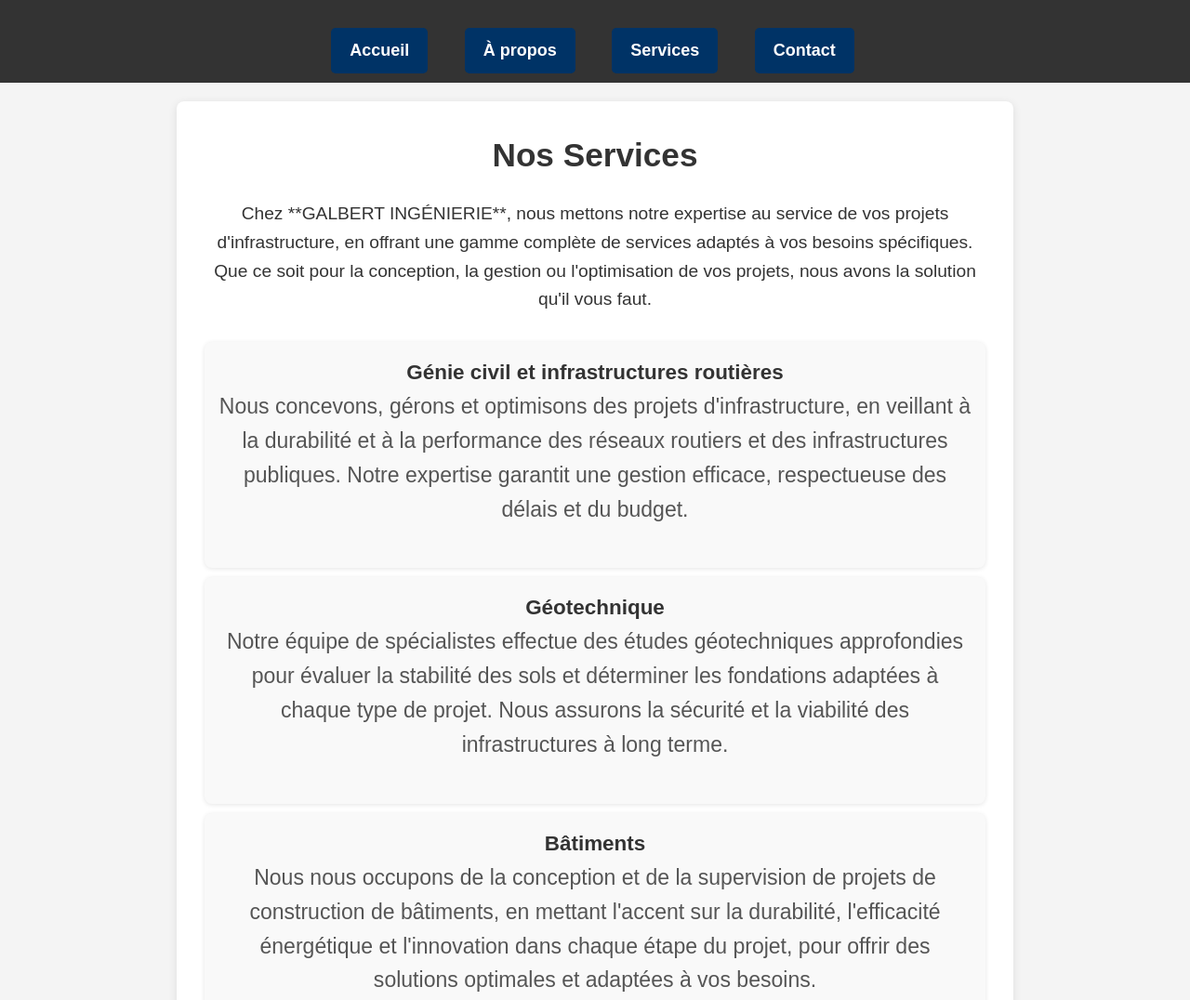
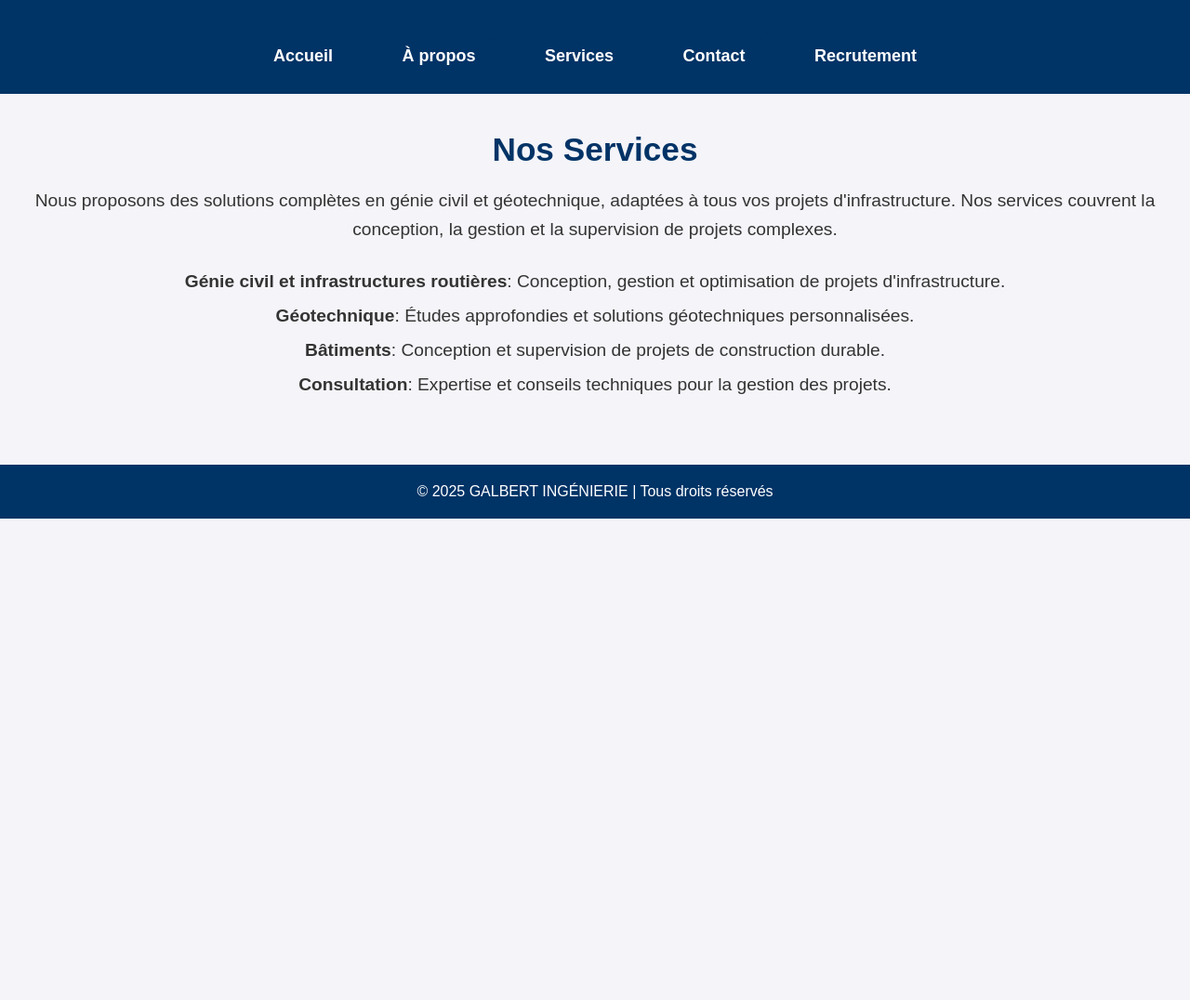
Before and after one commit to galbert-ingenierie/BE, a plain HTML site: page services.html in a window 1280 px wide. Shown: the top 1076 px of the page at 93% size. After the commit the page ends 800 px from the top, so only its background shows below. Drawn offline with Linux system fonts and the light colour scheme.

Commit message:
Update services.html

```diff
--- a/services.html
+++ b/services.html
@@ -3,74 +3,9 @@
 <head>
     <meta charset="UTF-8">
     <meta name="viewport" content="width=device-width, initial-scale=1.0">
-    <meta name="description" content="Services de GALBERT INGÉNIERIE, bureau d'études en génie civil, offrant des solutions sur-mesure pour vos projets d'infrastructure">
+    <meta name="description" content="Services offerts par GALBERT INGÉNIERIE en génie civil, géotechnique et infrastructures routières.">
     <title>Services - GALBERT INGÉNIERIE</title>
     <link rel="stylesheet" href="styles.css">
-    <style>
-        body {
-            font-family: Arial, sans-serif;
-            line-height: 1.6;
-            margin: 0;
-            padding: 0;
-            background-color: #f4f4f4;
-        }
-        header {
-            background-color: #333;
-            color: #fff;
-            padding: 10px 0;
-            text-align: center;
-        }
-        header nav ul {
-            list-style: none;
-            padding: 0;
-        }
-        header nav ul li {
-            display: inline;
-            margin-right: 20px;
-        }
-        header nav ul li a {
-            color: #fff;
-            text-decoration: none;
-        }
-        .services {
-            background-color: #fff;
-            padding: 30px;
-            margin: 20px auto;
-            width: 80%;
-            max-width: 900px;
-            border-radius: 8px;
-            box-shadow: 0 2px 10px rgba(0, 0, 0, 0.1);
-        }
-        .services h1 {
-            color: #333;
-            text-align: center;
-        }
-        .services ul {
-            list-style: none;
-            padding: 0;
-        }
-        .services ul li {
-            background-color: #f9f9f9;
-            margin-bottom: 10px;
-            padding: 15px;
-            border-radius: 8px;
-            box-shadow: 0 1px 5px rgba(0, 0, 0, 0.1);
-        }
-        .services ul li h3 {
-            margin: 0;
-            color: #333;
-        }
-        .services ul li p {
-            color: #555;
-        }
-        footer {
-            text-align: center;
-            padding: 10px;
-            background-color: #333;
-            color: #fff;
-            margin-top: 30px;
-        }
-    </style>
 </head>
 <body>
 
@@ -81,31 +16,20 @@
                 <li><a href="about.html">À propos</a></li>
                 <li><a href="services.html">Services</a></li>
                 <li><a href="contact.html">Contact</a></li>
+                <li><a href="recruitment.html">Recrutement</a></li>
             </ul>
         </nav>
     </header>
 
     <section class="services">
         <h1>Nos Services</h1>
-        <p>Chez **GALBERT INGÉNIERIE**, nous mettons notre expertise au service de vos projets d'infrastructure, en offrant une gamme complète de services adaptés à vos besoins spécifiques. Que ce soit pour la conception, la gestion ou l'optimisation de vos projets, nous avons la solution qu'il vous faut.</p>
+        <p>Nous proposons des solutions complètes en génie civil et géotechnique, adaptées à tous vos projets d'infrastructure. Nos services couvrent la conception, la gestion et la supervision de projets complexes.</p>
 
         <ul>
-            <li>
-                <h3>Génie civil et infrastructures routières</h3>
-                <p>Nous concevons, gérons et optimisons des projets d'infrastructure, en veillant à la durabilité et à la performance des réseaux routiers et des infrastructures publiques. Notre expertise garantit une gestion efficace, respectueuse des délais et du budget.</p>
-            </li>
-            <li>
-                <h3>Géotechnique</h3>
-                <p>Notre équipe de spécialistes effectue des études géotechniques approfondies pour évaluer la stabilité des sols et déterminer les fondations adaptées à chaque type de projet. Nous assurons la sécurité et la viabilité des infrastructures à long terme.</p>
-            </li>
-            <li>
-                <h3>Bâtiments</h3>
-                <p>Nous nous occupons de la conception et de la supervision de projets de construction de bâtiments, en mettant l'accent sur la durabilité, l'efficacité énergétique et l'innovation dans chaque étape du projet, pour offrir des solutions optimales et adaptées à vos besoins.</p>
-            </li>
-            <li>
-                <h3>Consultation et expertise</h3>
-                <p>Notre équipe propose des conseils stratégiques et une expertise technique pour optimiser la gestion et l'exécution de vos projets d'infrastructure. Nous vous accompagnons dans l'élaboration de solutions techniques et économiques adaptées à vos enjeux.</p>
-            </li>
+            <li><strong>Génie civil et infrastructures routières</strong>: Conception, gestion et optimisation de projets d'infrastructure.</li>
+            <li><strong>Géotechnique</strong>: Études approfondies et solutions géotechniques personnalisées.</li>
+            <li><strong>Bâtiments</strong>: Conception et supervision de projets de construction durable.</li>
+            <li><strong>Consultation</strong>: Expertise et conseils techniques pour la gestion des projets.</li>
         </ul>
     </section>
 
```
